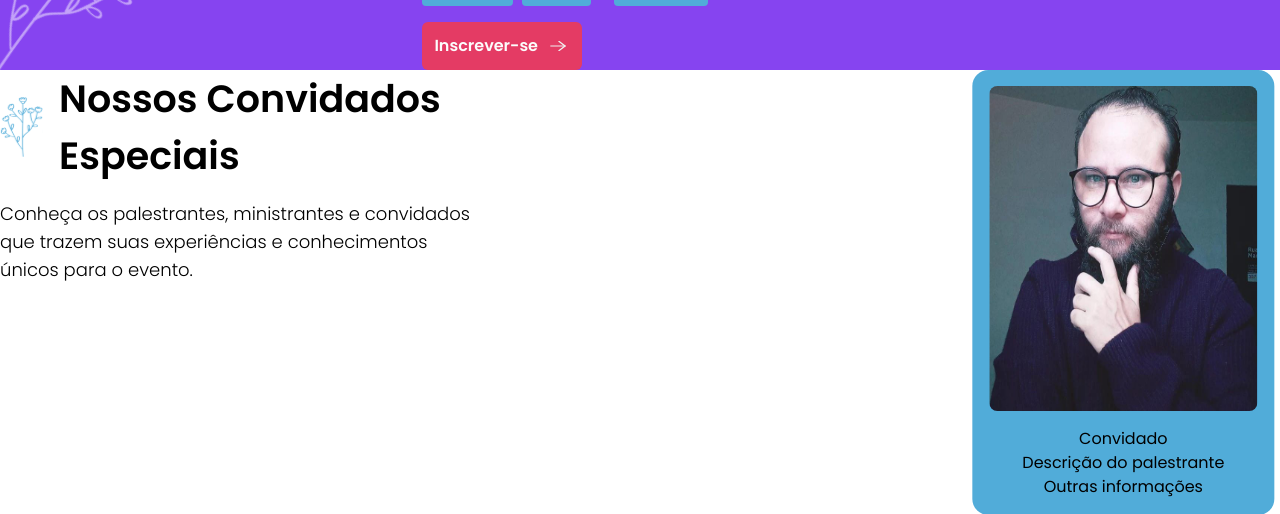
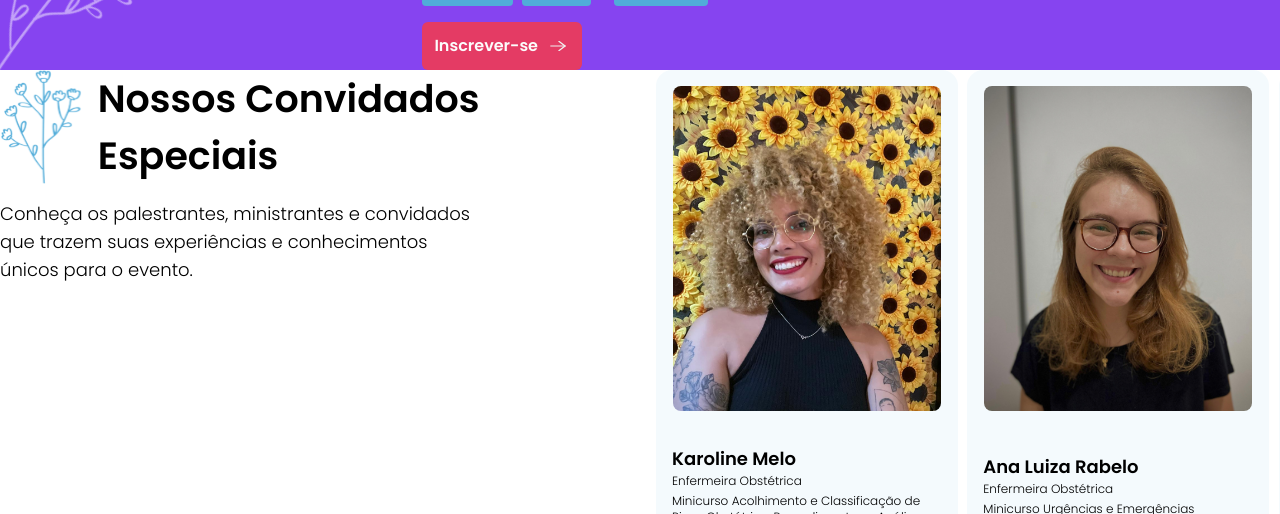
Before and after one commit to Siegepan/SIEGEPAN, a React (Vite) app: page / in a window 1280 px wide. Shown: the part 286-800 px from the top of the page. Built offline with nearby package versions, Linux system fonts and the light colour scheme.

Commit message:
adding part of guest

```diff
--- a/src/components/Convidados/Swiper/index.jsx
+++ b/src/components/Convidados/Swiper/index.jsx
@@ -4,27 +4,26 @@ import { Swiper, SwiperSlide } from "swiper/react";
 import "swiper/css";
 import SwiperSlideComponent from "../SwiperSlideComponent";
 
-const SwiperComponent = () => {
+const SwiperComponent = ({ guests, swiperRef }) => {
   return (
     <Swiper
       modules={[A11y, Pagination, Scrollbar]}
-      spaceBetween={325}
+      spaceBetween={310}
       slidesPerView={3}
-      centeredSlides={true}
+      centeredSlides={false}
       pagination={{ clickable: true }}
-      onSwiper={(swiper) => console.log(swiper)}
+      onSwiper={(swiper) => {
+        if (swiperRef) swiperRef.current = swiper;
+      }}
       onSlideChange={() => console.log("slide change")}
     >
       {/* Cada SwiperSlide renderiza um SwiperSlideComponent */}
-      <SwiperSlide>
-        <SwiperSlideComponent />
-      </SwiperSlide>
-      <SwiperSlide>
-        <SwiperSlideComponent />
-      </SwiperSlide>
-      <SwiperSlide>
-        <SwiperSlideComponent />
-      </SwiperSlide>
+
+      {guests.map((guest, index) => (
+        <SwiperSlide key={index}>
+          <SwiperSlideComponent guestProps={guest} />
+        </SwiperSlide>
+      ))}
     </Swiper>
   );
 };
--- a/src/components/Convidados/SwiperSlideComponent/index.jsx
+++ b/src/components/Convidados/SwiperSlideComponent/index.jsx
@@ -1,20 +1,22 @@
 // SwiperSlideComponent.js
 import { SwiperSlide } from "swiper/react";
 
-const SwiperSlideComponent = ({ children }) => {
+const SwiperSlideComponent = ({ guestProps }) => {
   return (
-    <div className="flex flex-col w-[302px] h-[445px] items-center bg-tBlue py-4 px-4 rounded-2xl">
+    <div className="flex flex-col w-[302px] min-h-[445px] h-[520px] items-center bg-[#51ACD910] py-4 px-4 rounded-2xl">
       <div className="  ">
         <img
-          src="/src/assets/images/palestrantes/Palestras/Dia 06-12/Dan Kaio Lemos.jpg"
+          src={guestProps.image}
           alt="Convidado"
-          className="w-[268px] h-[325px] rounded-lg "
+          className="w-[268px] h-[325px] bg-cover object-cover resize-none rounded-lg "
         />
       </div>
-      <div className="text-center mt-4">
-        <h1>Convidado</h1>
-        <p>Descrição do palestrante</p>
-        <p>Outras informações</p>
+      <div className="text-center mt-4 flex flex-col items-start justify-center w-full h-full">
+        <h1 className="text-start font-semibold text-lg">{guestProps.name}</h1>
+        <p className="text-start font-light text-xs mb-1">{guestProps.role}</p>
+        <p className="text-start font-light text-xs">
+          {guestProps.type} {guestProps.title}
+        </p>
       </div>
     </div>
   );
--- a/src/components/Convidados/index.jsx
+++ b/src/components/Convidados/index.jsx
@@ -1,19 +1,120 @@
+import { useRef } from "react";
 import Swiper from "./Swiper";
 
 const guests = [
   {
-    name: "Nome do Convidado",
-    role: "Cargo do Convidado",
-    image: "/src/assets/convidado1.png",
-    type: "Palestra",
-    title: "Título da Palestra",
+    name: "Karoline Melo",
+    role: "Enfermeira Obstétrica",
+    image:
+      "/src/assets/images/palestrantes/Minicursos/Dia 05-12/Karoline Melo.jpeg",
+    type: "Minicurso",
+    title:
+      "Acolhimento e Classificação de Risco Obstétrico: Procedimentos e Análise dos desfechos dos atendimentos na Triagem obstétrica",
+  },
+  {
+    name: "Ana Luiza Rabelo",
+    role: "Enfermeira Obstétrica",
+    image:
+      "/src/assets/images/palestrantes/Minicursos/Dia 05-12/Ana Luiza Rabello da Silva.jpg",
+    type: "Minicurso",
+    title:
+      "Urgências e Emergências Obstétricas: Casos Complexos e Lições Aprendidas na Prática Clínica",
+  },
+  {
+    name: "Mayrene Dias de Sousa Moreira Alves",
+    role: "Parteira, Enfermeira Obstétrica e neonatal",
+    image:
+      "/src/assets/images/palestrantes/Minicursos/Dia 05-12/Mayrene Dias de Sousa .jpg",
+    type: "Minicurso",
+    title: "Manejo de HPP: Do Diagnóstico à Intervenção e Cuidados Pós-crise",
+  },
+  {
+    name: "Yana Rosseto",
+    role: "Enfermeira especializada em UTI neonatal",
+    image:
+      "/src/assets/images/palestrantes/Minicursos/Dia 05-12/Yana Rossetto.jpg",
+    type: "Minicurso",
+    title: "Taping da gestação ao pós parto",
+  },
+  {
+    name: "Marcial Francis Galera",
+    role: "Médico Pediatra e Geneticista",
+    image:
+      "/src/assets/images/palestrantes/Minicursos/Dia 05-12/Marcial Francis Galera.png",
+    type: "Minicurso",
+    title:
+      "Triagem Neonatal: Importância do Diagnóstico Precoce para o tratamento de Doenças Congênitas",
+  },
+  {
+    name: "Luiz Augusto Cavallini Menechino",
+    role: "Médico Ginicologista e Obstetra",
+    image:
+      "/src/assets/images/palestrantes/Mesas redondas/Dia 05-12/Dr. Luiz Augusto Cavallini Menechino.jpg",
+    type: "Mesa Redonda",
+    title:
+      "Cuidados à saúde reprodutiva: avanços e desafios para o alcance dos ODS",
+  },
+  {
+    name: "Rodrigo César de Oliveira Carvalho",
+    role: "Nutricionista",
+    image:
+      "/src/assets/images/palestrantes/Mesas redondas/Dia 05-12/Rodrigo César.jpg",
+    type: "Mesa Redonda",
+    title:
+      "Cuidados à saúde reprodutiva: avanços e desafios para o alcance dos ODS",
+  },
+  {
+    name: "Daniely Beatrice Ribeiro do Lago",
+    role: "Enfermeira",
+    image:
+      "/src/assets/images/palestrantes/Mesas redondas/Dia 05-12/Daniely Beatrice.jpg",
+    type: "Mesa Redonda",
+    title:
+      "Cuidados à saúde reprodutiva: avanços e desafios para o alcance dos ODS",
+  },
+  {
+    name: "Jeane Anschau",
+    role: "Enfermeira",
+    image:
+      "/src/assets/images/palestrantes/Palestra dinâmica/dia 05/Dr.ª Jeane Anschau.jpg",
+    type: "Palestra Dinâmica",
+    title:
+      "Boas práticas gestacionais, como o cuidado pré natal e a abordagem familiar impactam na saúde das futuras gerações” com ênfase no “Pré natal do parceiro”",
+  },
+  {
+    name: "Mayara Mendonça",
+    role: "Enfermeira Obstetra",
+    image:
+      "/src/assets/images/palestrantes/Palestra dinâmica/dia 05/Mayara Mendonça (1).jpg",
+    type: "Palestra Dinâmica",
+    title:
+      "Boas práticas gestacionais, como o cuidado pré natal e a abordagem familiar impactam na saúde das futuras gerações” com ênfase no “Pré natal da mulher e a inclusão da família”",
+  },
+  {
+    name: "João Gabriel da Silva Santos",
+    role: "Enfermeiro Obstetra",
+    image:
+      "/src/assets/images/palestrantes/Palestra dinâmica/dia 05/João Gabriel.jpg",
+    type: "Palestra Dinâmica",
+    title:
+      "Boas práticas gestacionais, como o cuidado pré natal e a abordagem familiar impactam na saúde das futuras gerações” com ênfase no “Pré natal da mulher e a inclusão da família”",
   },
 ];
 
 const Convidados = () => {
+  const swiperRef = useRef(null);
+
+  const handleNext = () => {
+    if (swiperRef.current) swiperRef.current.slideNext();
+  };
+
+  const handlePrev = () => {
+    if (swiperRef.current) swiperRef.current.slidePrev();
+  };
+
   return (
-    <div className="max-w-screen-xl h-[500px] mx-auto grid grid-cols-2 gap-8 ">
-      <div className="">
+    <div className="max-w-screen-xl h-fit mx-auto grid grid-cols-2 gap-8 rouded-t-[40px] ">
+      <div className=" flex flex-col justify-between">
         <div className="flex flex-col gap-4 ">
           <div className="flex flex-row gap-4">
             <img src="/src/assets/planta-azul.svg" alt="" />
@@ -26,10 +127,28 @@ const Convidados = () => {
             experiências e conhecimentos únicos para o evento.
           </p>
         </div>
-        <div></div>
+        <div
+          className="flex flex-row gap-2
+          mb-5
+        "
+        >
+          {" "}
+          <button
+            onClick={handlePrev}
+            className="px-6 py-4 bg-tBlue rounded-full hover:bg-[#FCFCFC] hover:border hover:border-[#44444] hover:text-black text-bg"
+          >
+            {"<"}
+          </button>
+          <button
+            onClick={handleNext}
+            className="px-6 py-4 bg-tBlue rounded-full hover:bg-[#FCFCFC] hover:border hover:border-[#44444] hover:text-black text-bg"
+          >
+            {">"}
+          </button>
+        </div>
       </div>
       <div className="">
-        <Swiper />
+        <Swiper guests={guests} />
       </div>
     </div>
   );
```
Also changed, not shown: src/assets/images/palestrantes/Minicursos/Dia 05-12/Yana Rossetto.jpg (renamed from src/assets/images/palestrantes/Minicursos/Dia 05-12/Yana Rossetto .jpg).
